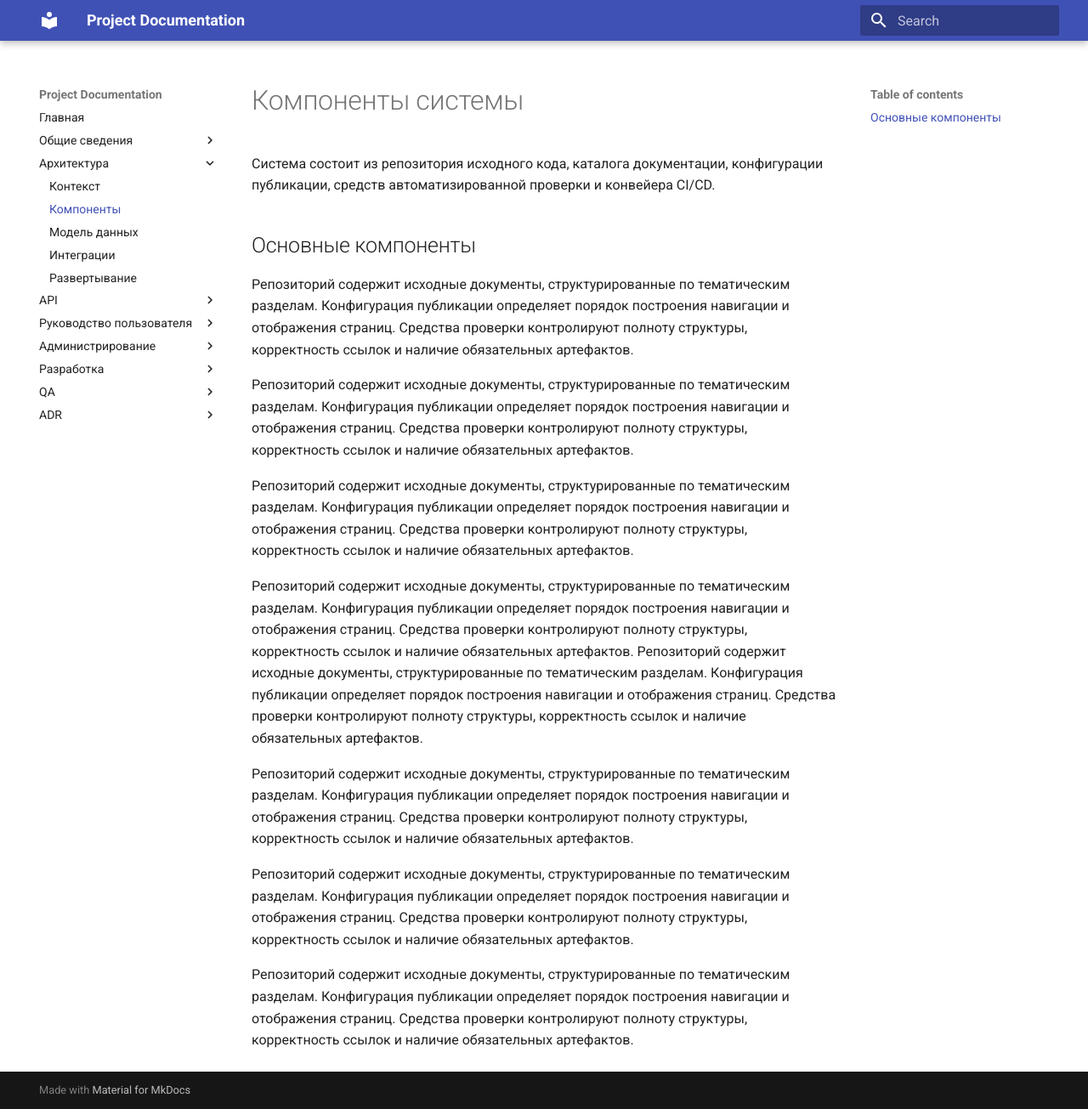
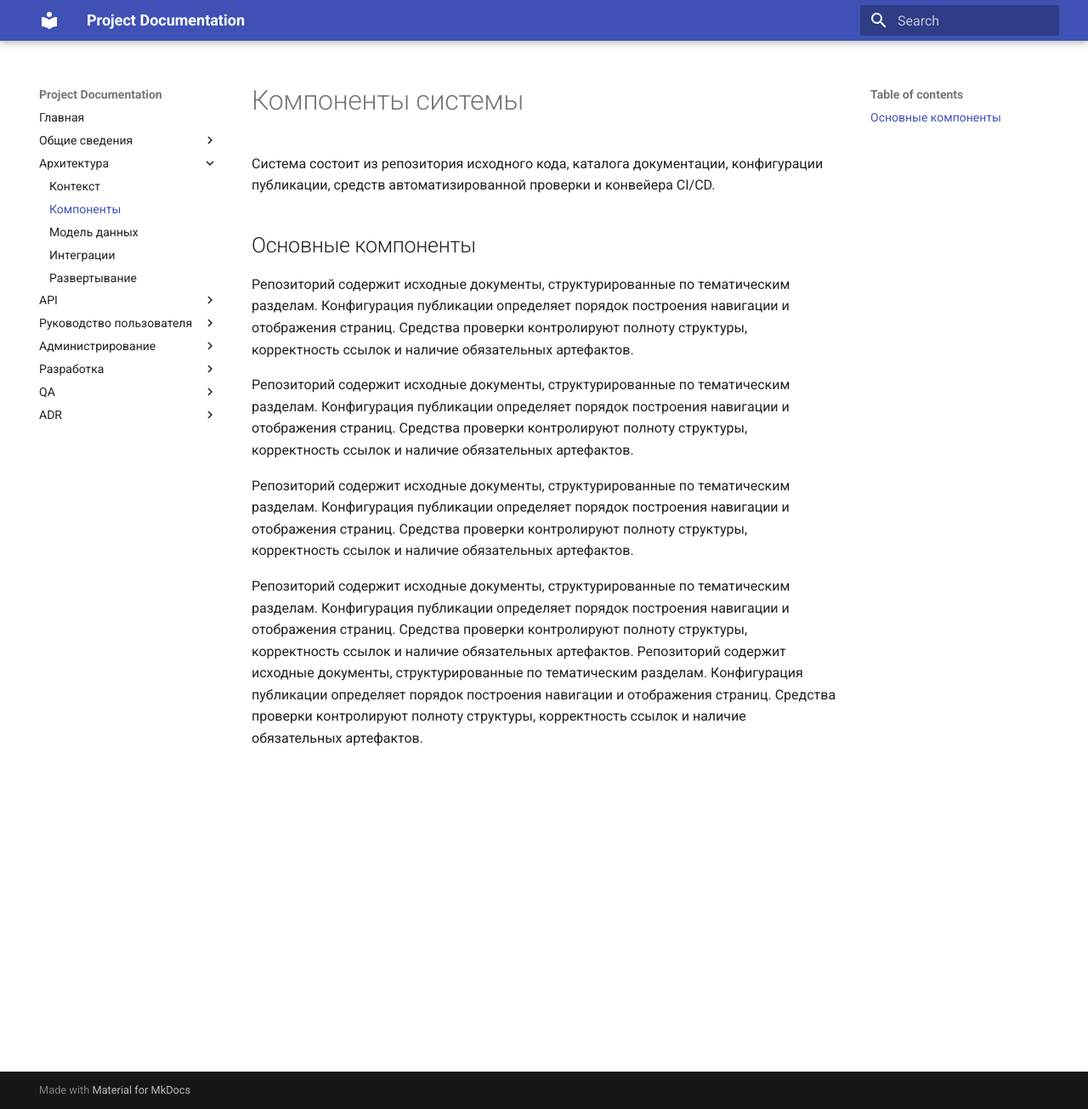
Before and after one commit to techwri/Demo, an MkDocs documentation site: the page built from docs/architecture/components.md, in a window 1280 px wide and 1305 px high. Shown: the whole window at 85% size. Built offline with MkDocs 1.6.1 and Material for MkDocs 9.7.7, drawn with Linux system fonts in a browser that asks for light colours.

Commit message:
Update components.md

```diff
--- a/docs/architecture/components.md
+++ b/docs/architecture/components.md
@@ -14,11 +14,3 @@
 
 Репозиторий содержит исходные документы, структурированные по тематическим разделам. Конфигурация публикации определяет порядок построения навигации и отображения страниц. Средства проверки контролируют полноту структуры, корректность ссылок и наличие обязательных артефактов.
 Репозиторий содержит исходные документы, структурированные по тематическим разделам. Конфигурация публикации определяет порядок построения навигации и отображения страниц. Средства проверки контролируют полноту структуры, корректность ссылок и наличие обязательных артефактов.
-
-
-Репозиторий содержит исходные документы, структурированные по тематическим разделам. Конфигурация публикации определяет порядок построения навигации и отображения страниц. Средства проверки контролируют полноту структуры, корректность ссылок и наличие обязательных артефактов.
-
-Репозиторий содержит исходные документы, структурированные по тематическим разделам. Конфигурация публикации определяет порядок построения навигации и отображения страниц. Средства проверки контролируют полноту структуры, корректность ссылок и наличие обязательных артефактов.
-
-
-Репозиторий содержит исходные документы, структурированные по тематическим разделам. Конфигурация публикации определяет порядок построения навигации и отображения страниц. Средства проверки контролируют полноту структуры, корректность ссылок и наличие обязательных артефактов.
```
